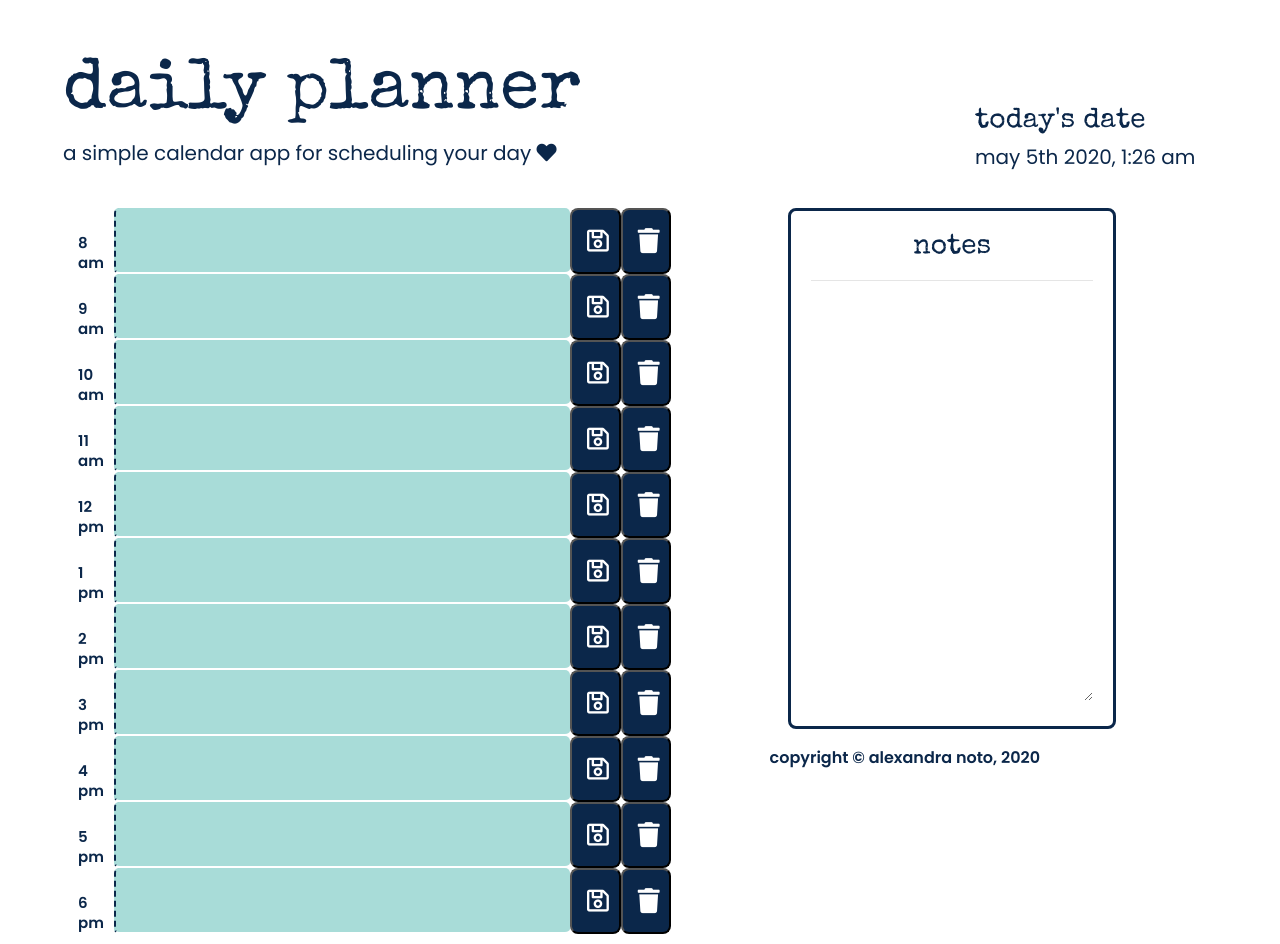
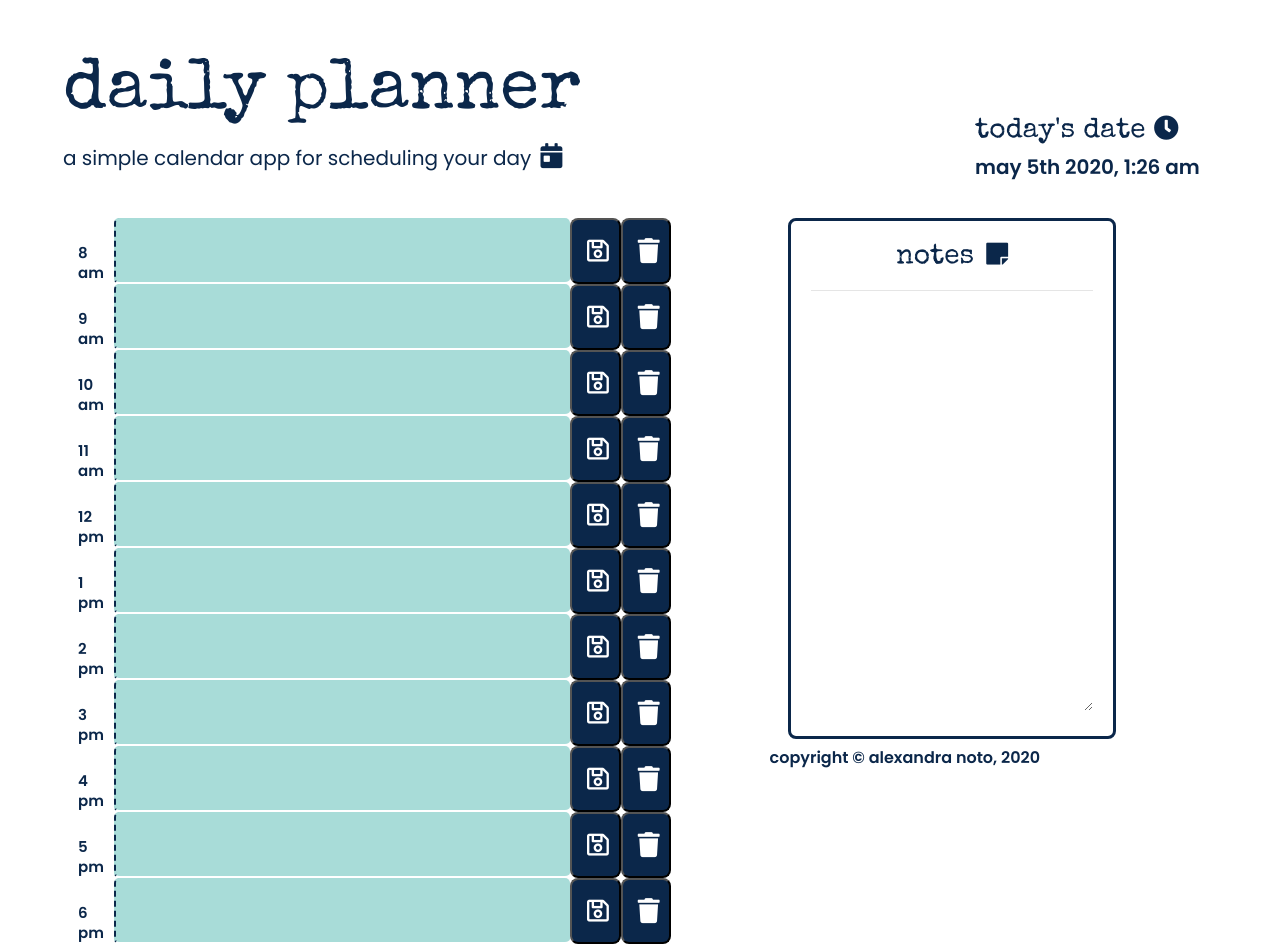
Before and after one commit to avnoto/Work-Day-Scheduler, a plain HTML site: page index.html in a window 1280 px wide. Drawn offline with nearby package versions, Linux system fonts and the light colour scheme; a web font is replaced by a local one.

Commit message:
added new icons and bolded current day

```diff
--- a/index.html
+++ b/index.html
@@ -22,10 +22,10 @@
             <div class="col-lg-9 mt-4">
                 <h2 class="display-3 ml-5">daily planner</h2>
                 <p class="lead ml-5" id="subheader">a simple calendar app for scheduling your day <i
-                        class="fa fa-heart"></i></small></p>
+                        class="fa fa-calendar-day"></i></p>
             </div>
             <div class="col-lg-3 date">
-                <h3 class="display-5" id="today">today's date</h3>
+                <h3 class="display-5" id="today">today's date <i class="fa fa-clock"></i></h3>
                 <!--displays current day and time-->
                 <p id="currentDay" class="lead"></p>
             </div>
@@ -120,7 +120,7 @@
                 <div class="row mr-2 ml-0">
                     <div class="card">
                         <div class="card-body text-center">
-                            <h3 class="card-title">notes</h3>
+                            <h3 class="card-title">notes <i class="fa fa-sticky-note"></i></h3>
                             <hr>
                             <textarea rows="20" id="text-notes" class="col-lg-12 notes" data-input="notes"></textarea>
                         </div>
--- a/style.css
+++ b/style.css
@@ -78,7 +78,7 @@ h2, #today, .card-title {
 }
 
 .date {
-  margin-top: 80px;
+  margin-top: 90px;
 
 }
 
@@ -91,3 +91,15 @@ h2, #today, .card-title {
   color: #0B274A;
   font-family: 'Poppins', sans-serif;
 }
+
+.fa-clock, .fa-calendar-day, .fa-sticky-note {
+  font-size: 25px;
+}
+
+.fa-calendar-day, .fa-sticky-note {
+  padding-left: 4px;
+}
+
+#currentDay {
+  font-weight: 600;
+}
```
